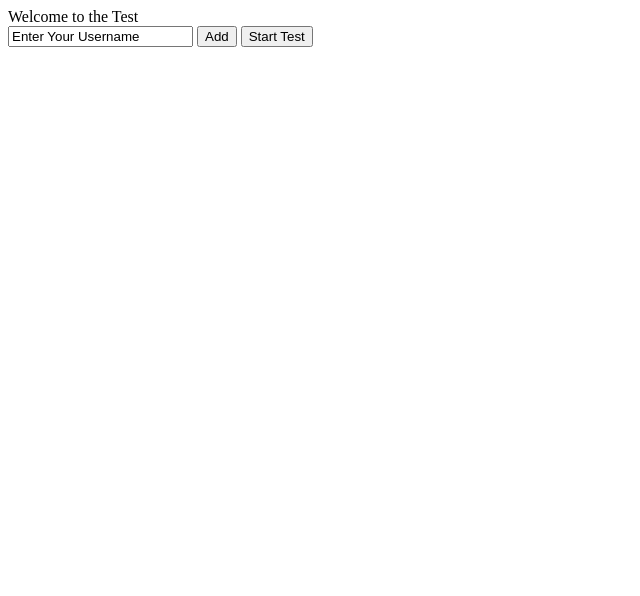
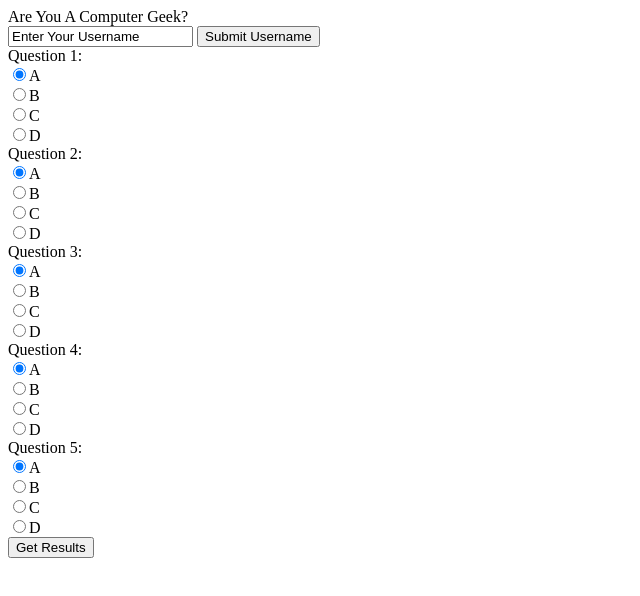
Before and after one commit to cflesche/AppDesign, a plain HTML site: page FINAL/characterTest.html in a window 1280 px wide. Shown: the whole page, without its empty margins (0-640 px from the left). Drawn offline with Linux system fonts and the light colour scheme; no server answers.

Commit message:
characterTest

```diff
--- a/FINAL/characterTest.html
+++ b/FINAL/characterTest.html
@@ -4,13 +4,55 @@
 <title>Character Test</title>
 </head>
 <body onload="fillInTable()">
-<div>Welcome to the Test</div>
+<div>Are You A Computer Geek?</div>
 <script src="characterTest_client.js">
 </script>
 <form>
 <input id="username" type="text" value="Enter Your Username">
-<input type="button" value="Add" onclick="addUserName()">
-<input type="button" value="Start Test" id="start" onclick="firstpage()">
+<input type="button" value="Submit Username" onclick="addUserName()">
+<br>
+<div>Question 1:  </div>
+<input type="radio" name="q1" value="A" checked>A
+<br>
+<input type="radio" name="q1" value="B">B
+<br>
+<input type="radio" name="q1" value="C">C
+<br>
+<input type="radio" name="q1" value="D">D
+<div>Question 2:  </div>
+<input type="radio" name="q2" value="A" checked>A
+<br>
+<input type="radio" name="q2" value="B">B
+<br>
+<input type="radio" name="q2" value="C">C
+<br>
+<input type="radio" name="q2" value="D">D
+<div>Question 3:  </div>
+<input type="radio" name="q3" value="A" checked>A
+<br>
+<input type="radio" name="q3" value="B">B
+<br>
+<input type="radio" name="q3" value="C">C
+<br>
+<input type="radio" name="q3" value="D">D
+<div>Question 4:  </div>
+<input type="radio" name="q4" value="A" checked>A
+<br>
+<input type="radio" name="q4" value="B">B
+<br>
+<input type="radio" name="q4" value="C">C
+<br>
+<input type="radio" name="q4" value="D">D
+<div>Question 5:  </div>
+<input type="radio" name="q5" value="A" checked>A
+<br>
+<input type="radio" name="q5" value="B">B
+<br>
+<input type="radio" name="q5" value="C">C
+<br>
+<input type="radio" name="q5" value="D">D
+<br>
+<input type="button" value="Get Results" id="start" onclick="getResults()">
 </form>
 </body>
 </html>
--- a/FINAL/characterTest_client.js
+++ b/FINAL/characterTest_client.js
@@ -67,3 +67,11 @@ function addUserName()
     name_sender.send();
     // add to HTML table
 }
+
+function getResults()
+{
+  var answer_elem =
+    document.querySelector('input[name="q1"]:checked').value;
+    console.log(answer_elem);
+
+}
```
Also changed, not shown: 1 other file.
